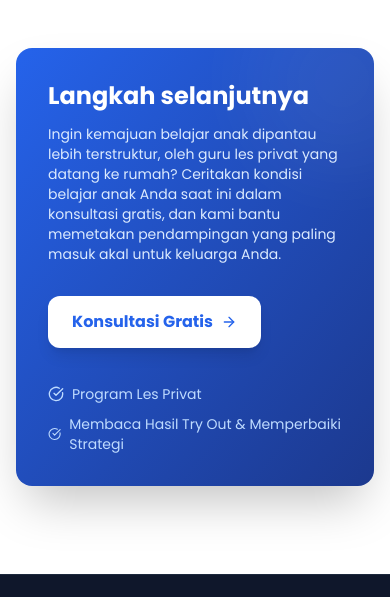
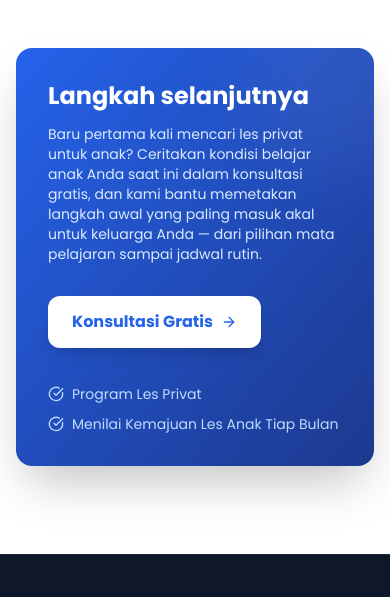
Before and after one commit to sainspiq/websainspiq, a plain HTML site: page blog/panduan-lengkap-memulai-les-privat.html in a window 390 px wide. Shown: the part 10390-10987 px from the top of the page. Drawn offline with nearby package versions, Linux system fonts and the light colour scheme.

Commit message:
Perbaikan CTA artikel #30: teks + tautan ke panduan menilai kemajuan les

```diff
--- a/blog/panduan-lengkap-memulai-les-privat.html
+++ b/blog/panduan-lengkap-memulai-les-privat.html
@@ -426,7 +426,7 @@
 <div class="bg-gradient-to-br from-secondary to-blue-900 text-white rounded-2xl p-8 md:p-10 my-12 shadow-2xl relative overflow-hidden">
                         <div class="absolute top-0 right-0 -mr-16 -mt-16 w-48 h-48 bg-white opacity-5 rounded-full blur-2xl"></div>
                         <h3 class="text-2xl font-bold mb-3 text-white relative z-10">Langkah selanjutnya</h3>
-                        <p class="text-blue-100 mb-8 text-sm md:text-base relative z-10">Ingin kemajuan belajar anak dipantau lebih terstruktur, oleh guru les privat yang datang ke rumah? Ceritakan kondisi belajar anak Anda saat ini dalam konsultasi gratis, dan kami bantu memetakan pendampingan yang paling masuk akal untuk keluarga Anda.</p>
+                        <p class="text-blue-100 mb-8 text-sm md:text-base relative z-10">Baru pertama kali mencari les privat untuk anak? Ceritakan kondisi belajar anak Anda saat ini dalam konsultasi gratis, dan kami bantu memetakan langkah awal yang paling masuk akal untuk keluarga Anda — dari pilihan mata pelajaran sampai jadwal rutin.</p>
                         <div class="flex flex-col md:flex-row gap-5 items-start md:items-center relative z-10">
                             <a href="https://www.sainspiq.com" class="inline-flex items-center justify-center px-6 py-3.5 bg-white text-secondary font-bold rounded-xl hover:bg-blue-50 transition-colors shadow-lg whitespace-nowrap">
                                 Konsultasi Gratis <i data-lucide="arrow-right" class="w-4 h-4 ml-2"></i>
@@ -435,8 +435,8 @@
                                 <a href="/program" class="text-sm text-blue-200 hover:text-white transition-colors flex items-center gap-2">
                                     <i data-lucide="check-circle" class="w-4 h-4"></i> Program Les Privat
                                 </a>
-                                <a href="/blog/try-out-utbk-cara-membaca-hasil-memperbaiki-strategi" class="text-sm text-blue-200 hover:text-white transition-colors flex items-center gap-2">
-                                    <i data-lucide="check-circle" class="w-4 h-4"></i> Membaca Hasil Try Out &amp; Memperbaiki Strategi
+                                <a href="/blog/cara-menilai-kemajuan-les-anak-tiap-bulan" class="text-sm text-blue-200 hover:text-white transition-colors flex items-center gap-2">
+                                    <i data-lucide="check-circle" class="w-4 h-4"></i> Menilai Kemajuan Les Anak Tiap Bulan
                                 </a>
                             </div>
                         </div>
```
